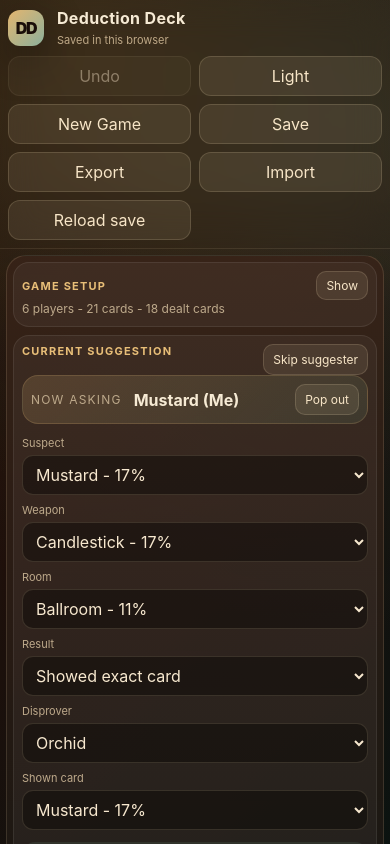
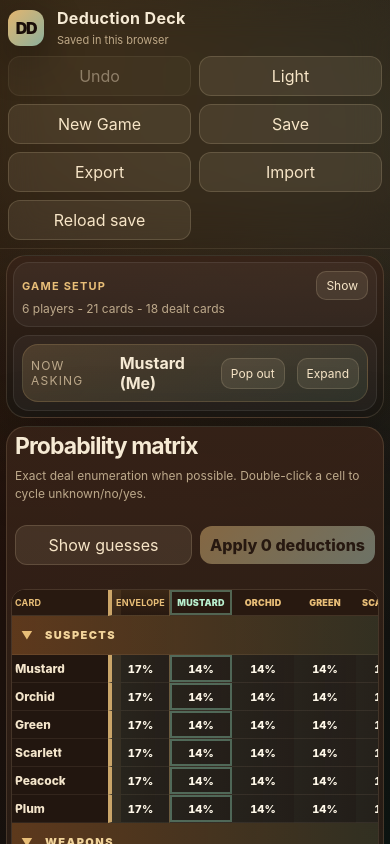
Before and after one commit to Mike7154/deduction-deck, a React (Vite) app: page / in a window 390 px wide. Shown: the top 844 px of the page. Built offline with nearby package versions, Linux system fonts and the light colour scheme.

Commit message:
Collapse suggestion form on mobile

```diff
--- a/src/App.css
+++ b/src/App.css
@@ -183,6 +183,7 @@ td { padding: 7px 5px; border-bottom: 1px solid rgba(246, 219, 176, .08); color:
 .current-turn-box { display: flex; align-items: center; justify-content: space-between; gap: 12px; padding: 12px; border-radius: 16px; background: linear-gradient(135deg, rgba(232, 190, 120, .16), rgba(125, 190, 152, .11)); border: 1px solid rgba(232, 190, 120, .18); margin-bottom: 12px; }
 .current-turn-box span { color: #bda98b; font-size: 12px; text-transform: uppercase; letter-spacing: .1em; }
 .current-turn-box strong { font-size: 18px; }
+.mobile-expand-button { display: none; }
 .microcopy { font-size: 12px; margin: -2px 0 12px; color: #a99475; }
 .not-envelope-row .card-name { color: #b7a07f; font-weight: 650; }
 .prob-cell.envelope-out { color: #8f7a60; background: rgba(255,255,255,.018); }
@@ -511,6 +512,10 @@ th:first-child { width: 124px; }
   p, .muted { font-size: 12px; }
   .current-turn-box { padding: 8px; }
   .form-grid { gap: 8px; }
+  .suggestion-title { display: none; }
+  .suggestion-card { padding: 8px; }
+  .current-turn-box { margin-bottom: 0; }
+  .mobile-expand-button { display: inline-flex; }
   .summary-list { gap: 6px; }
   .summary-list div { padding: 6px 8px; }
 }
--- a/src/App.tsx
+++ b/src/App.tsx
@@ -644,6 +644,7 @@ function QuickMarkSheet({ card, locationName, onSet, onClose }: { card: Card; lo
 }
 
 function SuggestionForm({ game, solver, onAdd, onSkip }: { game: GameState; solver: SolverResult; onAdd: (s: Suggestion) => void; onSkip: () => void }) {
+  const [collapsed, setCollapsed] = useState(() => typeof window !== 'undefined' && window.matchMedia('(max-width: 640px)').matches)
   const firstByType = (type: CardType) => game.cards.find((c) => c.type === type)!.id
   const [suspect, setSuspect] = useState(firstByType('suspect'))
   const [weapon, setWeapon] = useState(firstByType('weapon'))
@@ -699,7 +700,8 @@ function SuggestionForm({ game, solver, onAdd, onSkip }: { game: GameState; solv
 
   return <section className="suggestion-card">
     <div className="suggestion-title"><h2>Current suggestion</h2><button className="tiny" onClick={onSkip}>Skip suggester</button></div>
-    <div className="current-turn-box"><span>Now asking</span><strong>{suggester.name}{suggester.id === me?.id ? ' (Me)' : ''}</strong><button className="tiny popout-button" onClick={openQuickPlay}>Pop out</button></div>
+    <div className="current-turn-box"><span>Now asking</span><strong>{suggester.name}{suggester.id === me?.id ? ' (Me)' : ''}</strong><button className="tiny popout-button" onClick={openQuickPlay}>Pop out</button><button className="tiny mobile-expand-button" onClick={() => setCollapsed(!collapsed)}>{collapsed ? 'Expand' : 'Collapse'}</button></div>
+    {!collapsed && <>
       <div className="form-grid">
         <CardSelect label="Suspect" type="suspect" game={game} solver={solver} showEnvelopeOdds value={suspect} onChange={(v) => { setSuspect(v); setShownCard(v) }} />
         <CardSelect label="Weapon" type="weapon" game={game} solver={solver} showEnvelopeOdds value={weapon} onChange={setWeapon} />
@@ -711,6 +713,7 @@ function SuggestionForm({ game, solver, onAdd, onSkip }: { game: GameState; solv
       {exactCardKnown && displayedResultKind === 'shown' && <p className="hint exact-hint">Because {suggester.isMe ? 'you are asking' : 'you are disproving'}, the result defaults to the exact card shown.</p>}
       <p className="microcopy">The solver automatically marks everyone between the suggester and disprover as unable to disprove.</p>
       <button className="primary wide" onClick={() => submit()}>Record evidence and advance turn</button>
+    </>}
 
     {quickOpen && <div className="modal-backdrop quick-suggestion-backdrop" role="dialog" aria-modal="true" onClick={() => setQuickOpen(false)}>
       <section className="quick-suggestion-modal panel" onClick={(event) => event.stopPropagation()}>
```
Lines whose indentation alone changed are shown as unchanged.
